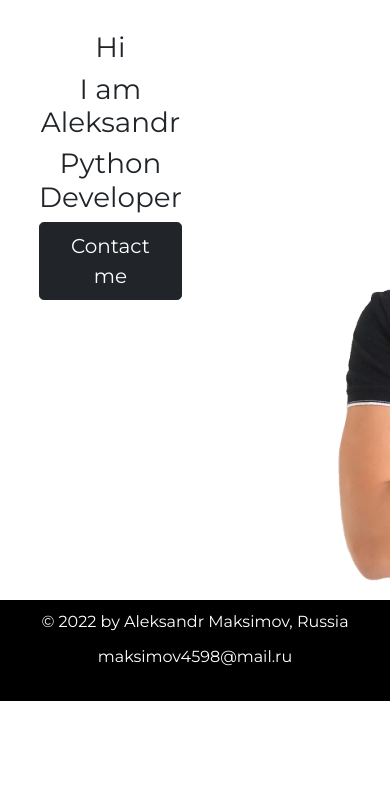
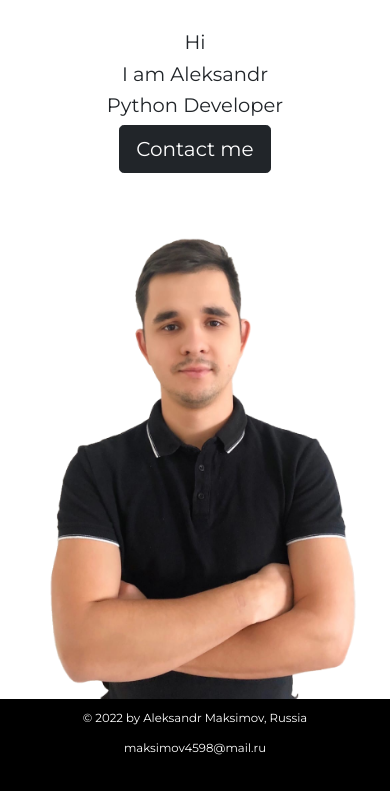
Before and after one commit to AlexMaksimov98/django_portfolio_website, a Django app: page / in a window 390 px wide. Shown: the part 56-847 px from the top of the page. Before the commit the page ends 757 px from the top, so only its background shows below. Run offline with Django 4.2, Linux system fonts and the light colour scheme.

Commit message:
Change CSS files to make website responsive

```diff
--- a/main/models.py
+++ b/main/models.py
@@ -40,7 +40,8 @@ class Message(models.Model):
     text = models.TextField()
 
     def __str__(self):
-        return f'A message from {self.name}, {self.email}'
+        message = f'A message from {self.name}, {self.email}'
+        return message
 
 
 class Dish(models.Model):
--- a/main/static/main/index.css
+++ b/main/static/main/index.css
@@ -9,3 +9,34 @@
     padding: 5% 10%;
     margin-top: 3%;
 }
+
+.photo {
+    width: auto;
+    height: 100%;
+}
+
+@media screen and (max-width: 768px) {
+
+    h1, p {
+        font-size: 5vw;
+    }
+
+    .homepage {
+        display: flex;
+        flex-direction: column;
+        text-align: center;
+        gap: 2rem;
+    }
+
+    .main {
+        padding-bottom: 0;
+    }
+
+    .photo {
+        max-width: 95%;
+        max-height: 80%;
+        text-align: center;
+        margin-left: 5%;
+    }
+
+}
--- a/portfolio_website/urls.py
+++ b/portfolio_website/urls.py
@@ -6,4 +6,5 @@ from django.conf import settings
 urlpatterns = [
     path('admin/', admin.site.urls),
     path('', include('main.urls')),
-] + static(settings.MEDIA_URL, document_root=settings.MEDIA_ROOT)
+] + static(settings.MEDIA_URL, document_root=settings.MEDIA_ROOT) \
+  + static(settings.STATIC_URL, document_root=settings.STATIC_ROOT)
--- a/requirements.txt
+++ b/requirements.txt
@@ -2,4 +2,6 @@ asgiref==3.5.2
 Django==4.1.3
 django-environ==0.9.0
 Pillow==9.3.0
+psycopg2-binary==2.9.5
 sqlparse==0.4.3
+tzdata==2022.6
--- a/static/base.css
+++ b/static/base.css
@@ -20,8 +20,17 @@ footer {
     line-height: normal;
 }
 
+
 .title {
     text-align: center;
     padding: 1.5rem 0;
     font-weight: 1000;
 }
+
+@media screen and (max-width: 768px) {
+
+    footer p {
+        font-size: 3vw;
+    }
+
+}
```
Also changed, not shown: main/static/main/about.css (+8 -3 lines), main/static/main/contact.css (+8 -0 lines), main/static/main/hobbies.css (+31 -1 lines), main/static/main/projects.css (+8 -0 lines), main/templates/main/about.html (+5 -5 lines), main/templates/main/hobbies.html (+7 -7 lines), main/templates/main/index.html (+5 -5 lines), main/templates/main/projects.html (+4 -4 lines), portfolio_website/settings.py (+13 -4 lines), main/migrations/0003_alter_skilltype_options.py (added), main/views.py (line endings or trailing spaces), 1 other file.
